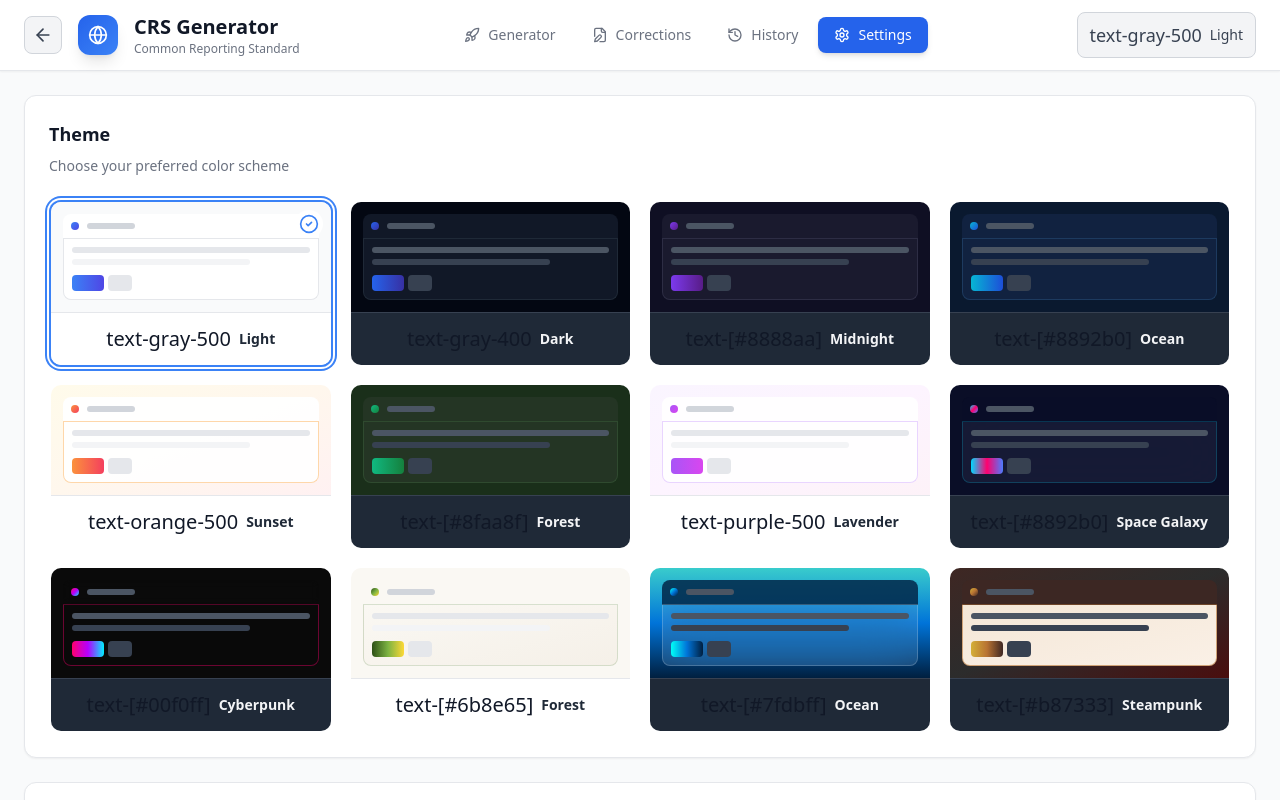
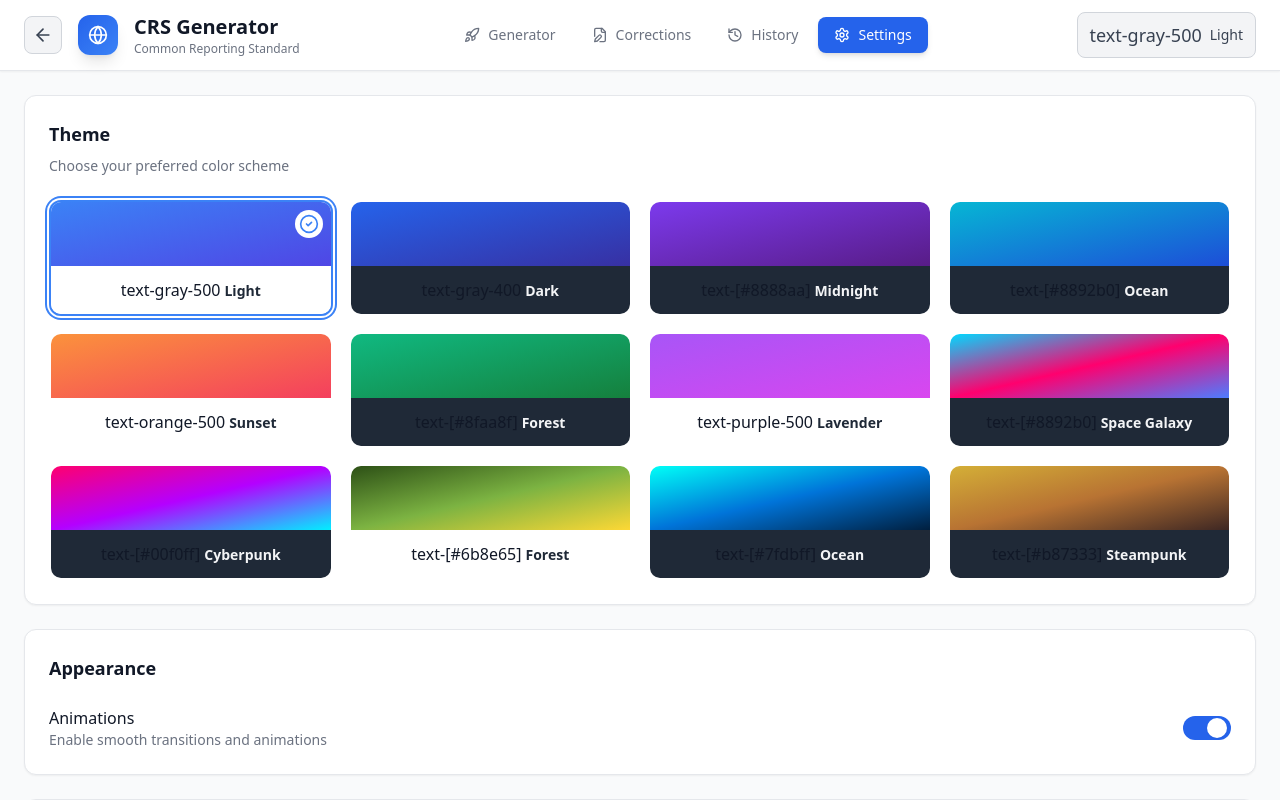
Before and after one commit to zmokiem-ui/MDES-XML-Studio, a React (Vite) app in the folder electron-app/: page / in a window 1280 px wide. Both pictures are taken after a click on the button 1049 px from the left and 42 px from the top of the page. Shown: the top 800 px of the page. Built offline with nearby package versions, Linux system fonts and the light colour scheme.

Commit message:
Fix theme selector - simplify preview to show gradient and name only

```diff
--- a/electron-app/src/App.jsx
+++ b/electron-app/src/App.jsx
@@ -2695,32 +2695,13 @@ function App() {
                         : `border-transparent ${themeOption.isDark ? 'hover:border-gray-600' : 'hover:border-gray-300'}`
                     }`}
                   >
-                    {/* Theme preview card */}
-                    <div className={`${themeOption.bg} p-3`}>
-                      {/* Mini header */}
-                      <div className={`${themeOption.header} rounded-t-lg border-b p-2 flex items-center gap-2`}>
-                        <div className={`w-2 h-2 rounded-full bg-gradient-to-br ${themeOption.preview}`}></div>
-                        <div className={`h-1.5 w-12 rounded ${themeOption.isDark ? 'bg-gray-600' : 'bg-gray-300'}`}></div>
-                      </div>
-                      {/* Mini content */}
-                      <div className={`${themeOption.card} rounded-b-lg border-x border-b p-2 space-y-1.5`}>
-                        <div className={`h-1.5 w-full rounded ${themeOption.isDark ? 'bg-gray-600' : 'bg-gray-200'}`}></div>
-                        <div className={`h-1.5 w-3/4 rounded ${themeOption.isDark ? 'bg-gray-700' : 'bg-gray-100'}`}></div>
-                        <div className="flex gap-1 pt-1">
-                          <div className={`h-4 w-8 rounded bg-gradient-to-r ${themeOption.preview}`}></div>
-                          <div className={`h-4 w-6 rounded ${themeOption.isDark ? 'bg-gray-700' : 'bg-gray-200'}`}></div>
-                        </div>
-                      </div>
-                    </div>
+                    {/* Theme preview - simplified gradient preview */}
+                    <div className={`h-16 bg-gradient-to-br ${themeOption.preview} rounded-t-lg`}></div>
 
                     {/* Theme name */}
-                    <div className={`py-3 px-2 ${themeOption.isDark ? 'bg-gray-800' : 'bg-white'} border-t ${themeOption.isDark ? 'border-gray-700' : 'border-gray-200'}`}>
-                      <div className="flex items-center justify-center gap-2">
-                        <span className="text-xl">{themeOption.icon}</span>
-                        <span className={`font-semibold text-sm ${themeOption.isDark ? 'text-gray-100' : 'text-gray-800'}`}>
-                          {themeOption.name}
-                        </span>
-                      </div>
+                    <div className={`py-3 px-2 text-center ${themeOption.isDark ? 'bg-gray-800' : 'bg-white'} rounded-b-lg`}>
+                      <span className="text-base mr-1">{themeOption.icon}</span>
+                      <span className={`font-semibold text-sm ${themeOption.isDark ? 'text-gray-100' : 'text-gray-800'}`}>{themeOption.name}</span>
                     </div>
 
                     {/* Selected indicator */}
```
